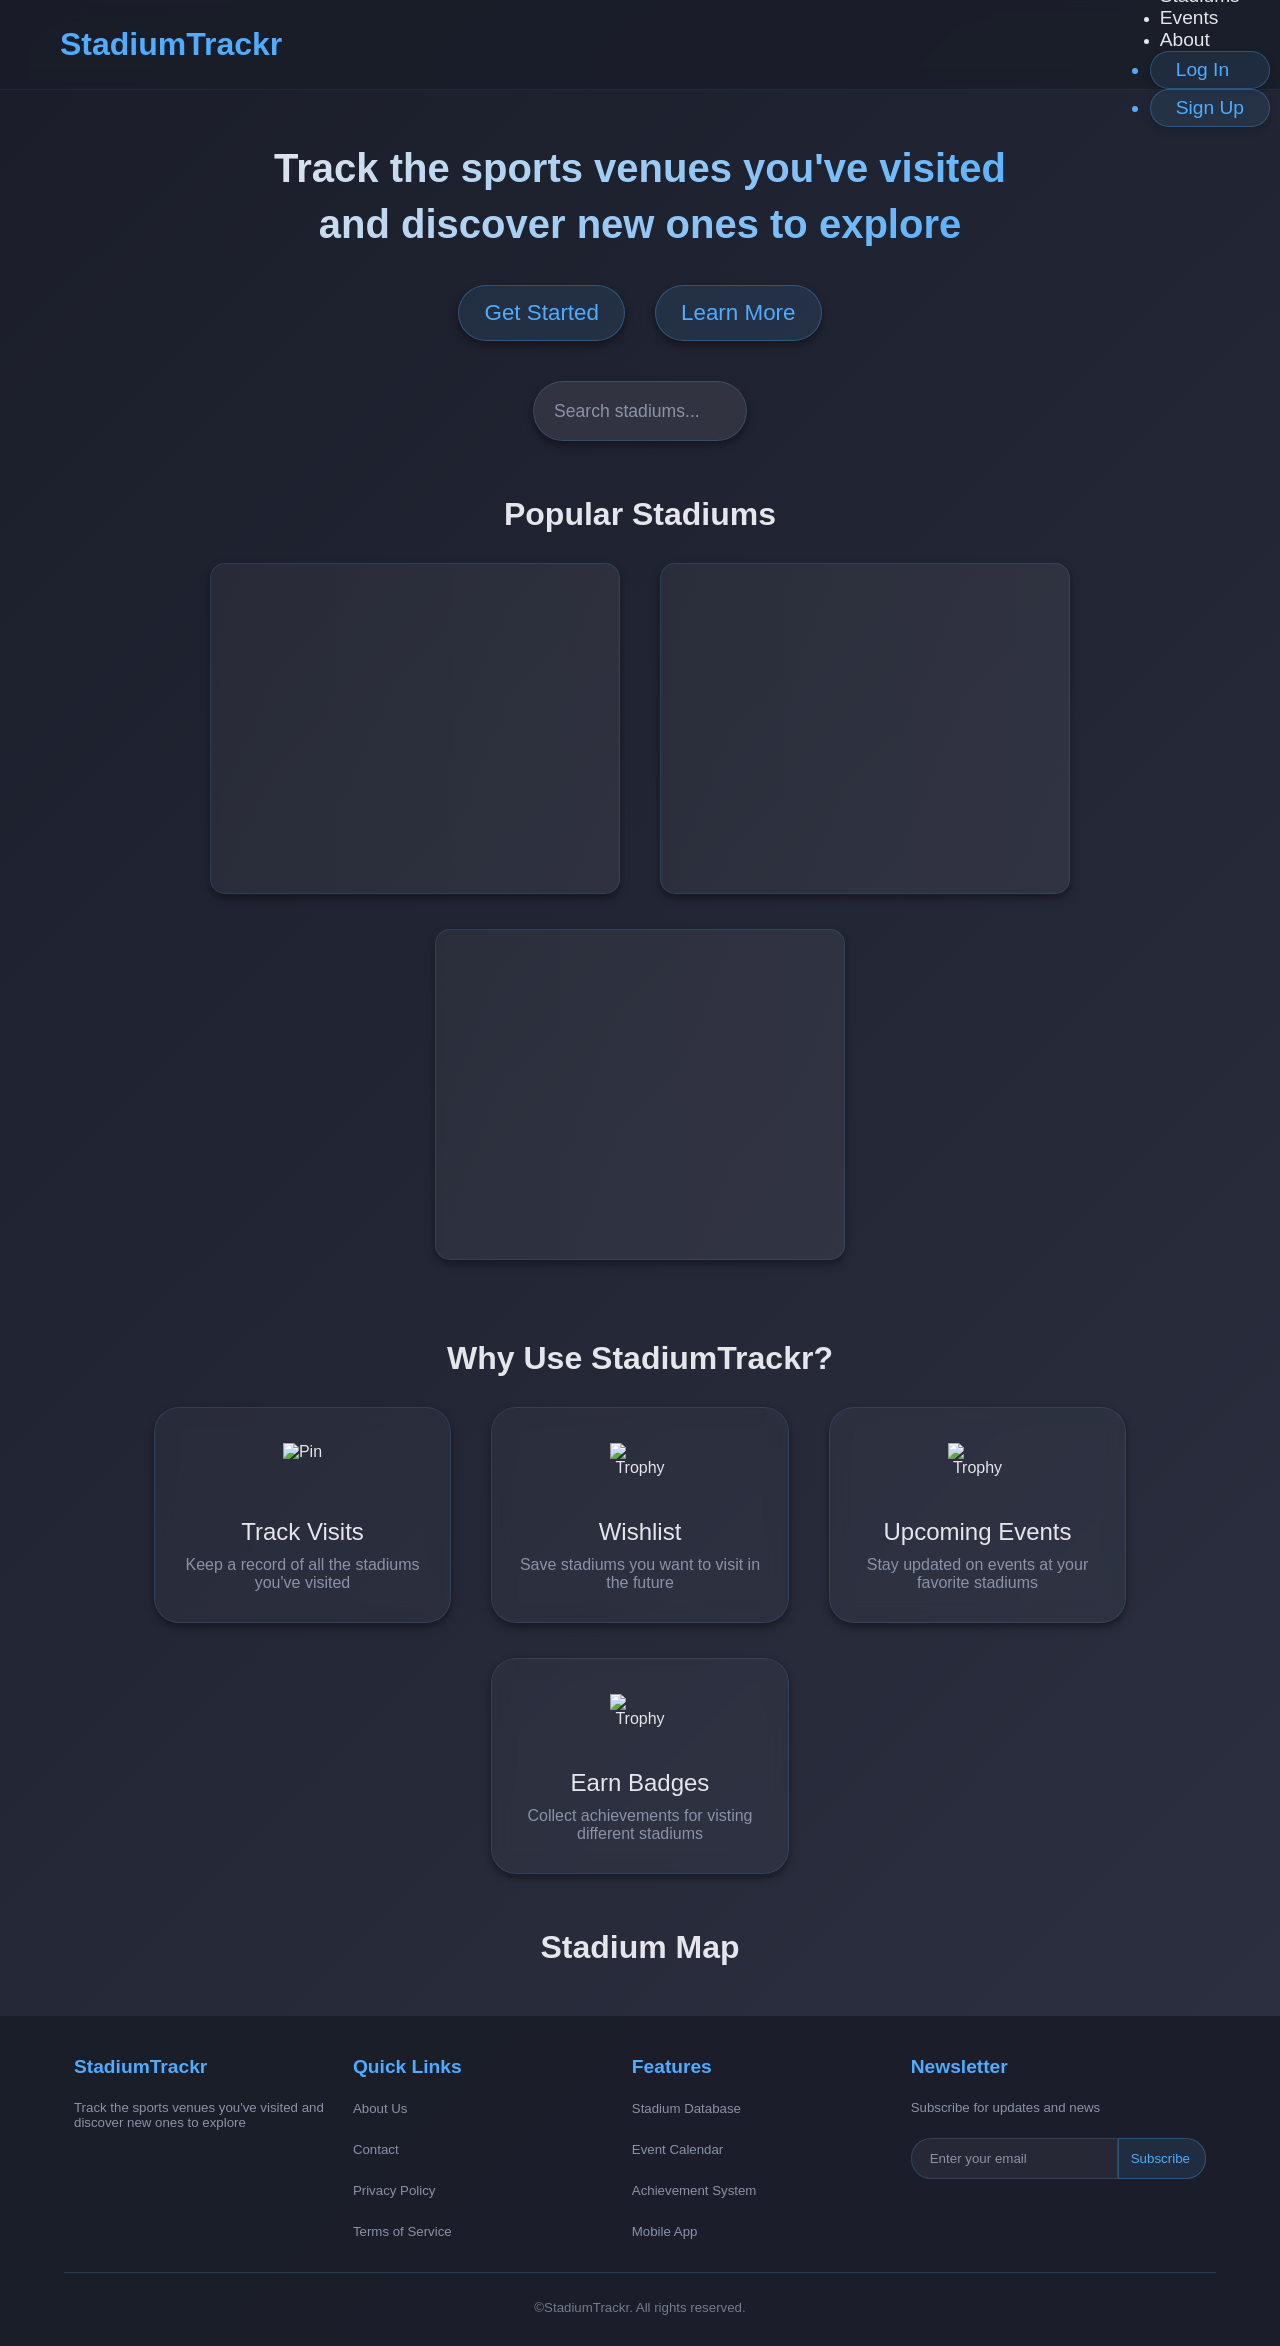
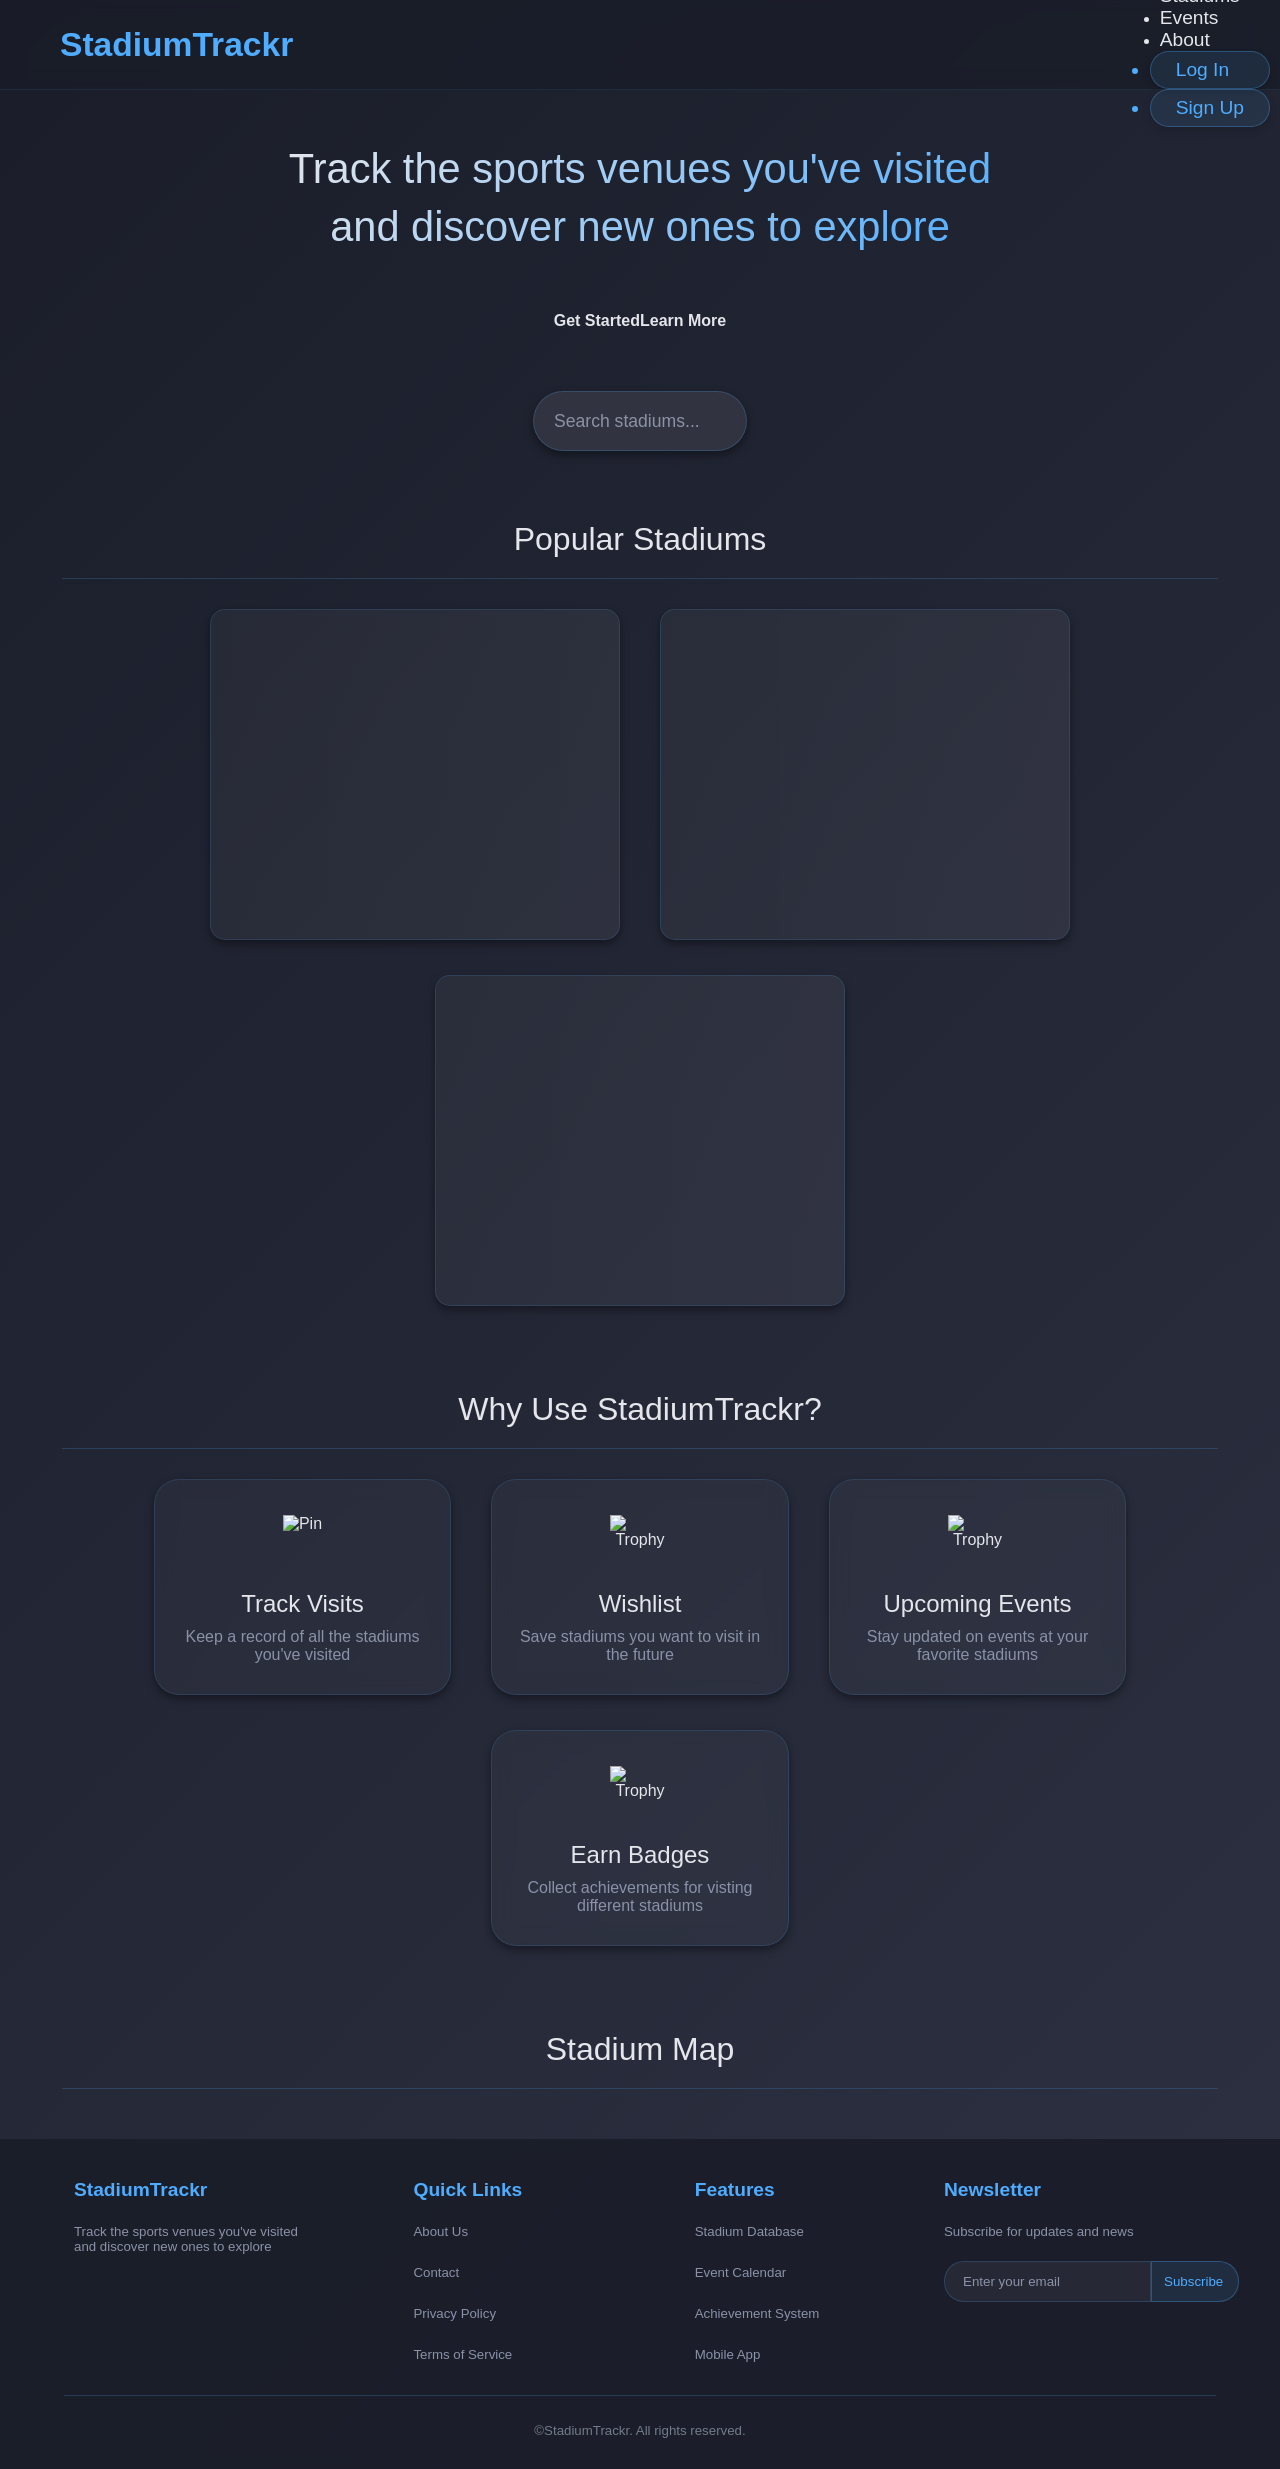

fixed stuff

--- a/css/style.css
+++ b/css/style.css
@@ -34,7 +34,7 @@ body {
 
 #overlay {
     position: fixed;
-    background: rgba(0, 0, 0, 0.7);
+    background: rgba(0, 0, 0, 1);
     width: 100%;
     height: 100%;
     z-index: 10001;
@@ -80,6 +80,7 @@ body {
     font-weight: normal;
     color: var(--color-text-muted);
     cursor: pointer;
+    transition: color 0.1s ease;
 }
 
 #close-create-account-menu:hover, #close-log-in-menu:hover {
@@ -114,7 +115,8 @@ body {
 
 .input-field:focus {
     outline: none;
-    caret-color: var(--color-text);
+    border-color: rgba(79, 172, 254, 0.6);
+    box-shadow: 0 0 0 3px var(--color-primary-10);
 }
 
 #log-in-form span, #create-account-menu span {
@@ -122,10 +124,11 @@ body {
 }
 
 .forgot-password {
-    text-align: right;
-    margin-right: 60px;
-    margin-top: 15px;
-    text-decoration: underline;
+    width: 140px;
+    margin-left: 55px;
+    text-align: left;
+    margin-top: 22px;
+    transition: color 0.1s ease;
 }
 
 .forgot-password:hover {
@@ -141,8 +144,14 @@ body {
     width: 325px;
     height: 40px;
     border-radius: 20px;
-    margin-top: 20px;
-    transition: background-color 0.1s ease-in-out;
+    margin-top: 22px;
+    transition: all 0.2s ease-in-out;
+    cursor: pointer;
+}
+
+#log-in-button:hover, #sign-up-button:hover {
+    background: var(--color-primary-20);
+    transform: translateY(-3px);
 }
 
 #log-in-menu span span, #create-account-menu span span {
@@ -161,37 +170,41 @@ body {
 }
 
 .sign-up-link, .sign-in-link {
-    margin-top: 20px;
+    margin-top: 22px;
 }
 
+.sign-up-link span, .sign-in-link span {
+    transition: color 0.1s ease;
+} 
+
 .sign-up-link span:hover, .sign-in-link span:hover {
-    text-decoration: underline;
+    color: #4088c7 !important;
 }
 
 #terms-and-conditions {
-    width: 25px;
-    height: 25px;
+    width: 20px;
+    height: 20px;
 }
 
 #terms-and-conditions-container {
+    width: 305px;
     display: flex;
-    margin-top: 15px;
+    margin-top: 22px;
     text-align: left;
-    margin-left: 60px;
+    margin-left: 55px;
     align-items: center;
 }
 
 #terms-and-conditions-container label {
-    margin-left: 5px;
+    margin-left: 8px;
+}
+
+#terms-and-conditions-container label a {
+    text-decoration: none;
 }
 
 #terms-and-conditions-container label a:hover {
     color: rgb(199, 199, 199);
-}
-
-#log-in-button:hover, #sign-up-button:hover {
-    background-color: dodgerblue;
-    cursor: pointer;
 }
 
 .menu-fade-in {
@@ -305,6 +318,12 @@ body {
     box-shadow: 0 4px 8px rgba(0, 0, 0, 0.15);
 }
 
+#add-stadium-date-visited:focus {
+    outline: none;
+    border-color: rgba(79, 172, 254, 0.6);
+    box-shadow: 0 0 0 3px var(--color-primary-10);
+}
+
 #add-stadium-date-visited::-webkit-calendar-picker-indicator {
     display: none;
     -webkit-appearance: none;
@@ -327,6 +346,8 @@ body {
 
 #add-stadium-note:focus {
     outline: none;
+    border-color: rgba(79, 172, 254, 0.6);
+    box-shadow: 0 0 0 3px var(--color-primary-10);
 }
 
 #add-stadium-note::placeholder {
@@ -392,7 +413,7 @@ header {
 }
 
 header h1 {
-    font-size: 2rem;
+    font-size: 2.1rem;
     margin-left: 60px;
     font-weight: bold;
     color: var(--color-blue);
@@ -683,19 +704,20 @@ label img:hover {
 
 /*  Welcome Text  */
 #welcome-text {
-    width: 60%;
+    width: 55%;
     margin: 50px auto 0;
     text-align: center;
 }
 
 #welcome-text h2 {
-    font-size: 2.5rem;
+    font-size: 2.6rem;
     font-weight: 600;
     line-height: 1.4;
     background: var(--gradient-text);
     -webkit-background-clip: text;
     -webkit-text-fill-color: transparent;
     background-clip: text;
+    font-weight: normal;
 }
 
 #button-container {
@@ -704,34 +726,39 @@ label img:hover {
     justify-content: center;
 }
 
-#button-container h4 {
+#button-container button {
     font-size: 1.4rem;
     font-weight: normal;
     background: var(--color-primary-10);
     border: 1px solid var(--color-primary-30);
     color: var(--color-blue);
     border-radius: 35px;
-    padding: 14px 25px;
+    padding: 10px 25px;
     margin: 0 15px;
     box-shadow: var(--shadow-default);
     transition: all 0.3s ease;
 }
 
-#button-container h4:hover {
+#button-container button:hover {
     cursor: pointer;
     background: var(--color-primary-20);
     transform: translateY(-3px);
 }
 
+#button-container a {
+    color: var(--color-blue);
+    text-decoration: none;
+}
+
 /*  Stadium Search  */
 #home-stadium-search-container {
     width: 95%;
-    margin: 40px auto;
+    margin: 40px auto 0;
 }
 
 #search-field-home {
     border: none;
-    height: 60px;
+    height: 50px;
     border-radius: 35px;
     padding-left: 21px;
     z-index: 10;
@@ -742,6 +769,12 @@ label img:hover {
     border: 1px solid var(--color-primary-20);
     color: var(--color-text);
     font-size: 1.1rem;
+}
+
+#search-field-home:focus {
+    outline: none;
+    border-color: rgba(79, 172, 254, 0.6);
+    box-shadow: 0 0 0 3px var(--color-primary-10);
 }
 
 #home-search-wrapper {
@@ -913,20 +946,25 @@ label img:hover {
 /*  Popular Stadiums  */
 #popular-stadiums-container {
     width: 95%;
-    margin: 55px auto;
+    margin: 25px auto;
 }
 
 #popular-stadiums-container h2 {
-    margin: 30px auto 20px;
+    margin: 0 auto;
+    padding: 30px 0 20px;
     text-align: center;
     font-size: 2rem;
     color: var(--color-text);
+    font-weight: normal;
+    border-bottom: 1px solid var(--color-primary-20);
+    width: 95%;
 }
 
 #popular-stadiums {
     display: none;
     flex-wrap: wrap;
     justify-content: center;
+    margin-top: 20px;
 }
 
 .popular-stadium {
@@ -951,7 +989,7 @@ label img:hover {
     background: var(--color-secondary);
     backdrop-filter: blur(10px);
     border: 1px solid var(--color-primary-15);
-    padding: 15px 0 15px 20px;
+    padding: 15px 20px;
     border-bottom-left-radius: 15px;
     border-bottom-right-radius: 15px;
 }
@@ -984,19 +1022,24 @@ label img:hover {
 /*  StadiumTrackr Info  */
 #stadium-trackr-container {
     width: 95%;
-    margin: 0 auto;
+    margin: 30px auto 0;
 }
 
 #stadium-trackr-container h2 {
-    margin: 30px auto 20px;
+    margin: 0 auto;
+    padding: 30px 0 20px;
     text-align: center;
     font-size: 2rem;
+    font-weight: normal;
+    border-bottom: 1px solid var(--color-primary-20);
+    width: 95%;
 }
 
 #stadium-trackr-infos {
     display: flex;
     flex-wrap: wrap;
     justify-content: center;
+    margin-top: 20px;
 }
 
 .stadium-trackr-info {
@@ -1041,19 +1084,23 @@ label img:hover {
 /*  Home Stadium Map  */
 #home-stadium-map-container {
     width: 95%;
-    margin: 20px auto;
+    margin: 30px auto 0;
 }
 
 #home-stadium-map-container h2 {
+    margin: 0 auto;
+    padding: 30px 0 20px;
     text-align: center;
-    margin: 30px auto 30px;
     font-size: 2rem;
+    font-weight: normal;
+    border-bottom: 1px solid var(--color-primary-20);
+    width: 95%;
 }
 
 #home-stadium-map {
     display: none;
     width: 91%;
-    margin: 0 auto;
+    margin: 20px auto 0;
     height: 500px;
     border-radius: 25px;
     box-shadow: var(--shadow-default);
@@ -1164,9 +1211,13 @@ footer {
     list-style-type: none;
     padding: 0;
     display: flex;
-    justify-content: space-between;
+    justify-content: space-around;
     padding-bottom: 20px;
     border-bottom: 1px solid var(--color-primary-20);
+}
+
+.footer-item:last-of-type {
+    padding-left: 38px;
 }
 
 .footer-item h4 {
@@ -1176,6 +1227,10 @@ footer {
 
 .footer-item h5 {
     color: var(--color-text-muted);
+}
+
+.footer-links {
+    padding-left: 70px;
 }
 
 .footer-links h4 {
@@ -1262,8 +1317,8 @@ footer h5 {
 }
 
 #explore-text h2 {
-    font-size: 2.5rem;
-    font-weight: 600;
+    font-size: 2.6rem;
+    font-weight: normal;
     line-height: 1.4;
     background: var(--gradient-text);
     -webkit-background-clip: text;
@@ -1614,7 +1669,7 @@ footer h5 {
 
 .page-btn.arrow {
     font-size: 1.2rem;
-    font-weight: bold;
+    font-weight: normal;
 }
 
 .page-ellipsis {
@@ -2275,8 +2330,8 @@ footer h5 {
 }
 
 #my-stadiums-text h2, #wishlist-text h2 {
-    font-size: 2.5rem;
-    font-weight: 600;
+    font-size: 2.6rem;
+    font-weight: normal;
     line-height: 1.4;
     background: var(--gradient-text);
     -webkit-background-clip: text;
@@ -2293,8 +2348,8 @@ footer h5 {
 }
 
 #achievements-text h2 {
-    font-size: 2.5rem;
-    font-weight: 600;
+    font-size: 2.6rem;
+    font-weight: normal;
     line-height: 1.4;
     background: var(--gradient-text);
     -webkit-background-clip: text;
@@ -2450,8 +2505,8 @@ footer h5 {
 /*  User Activity  */
 #user-activity-welcome-text {
     text-align: center;
-    font-size: 2.5rem;
-    font-weight: 600;
+    font-size: 2.6rem;
+    font-weight: normal;
     line-height: 1.4;
     background: var(--gradient-text);
     -webkit-background-clip: text;
@@ -2953,7 +3008,7 @@ footer h5 {
 
 #home-stadium-map-skeleton {
     width: 91%;
-    margin: 0 auto;
+    margin: 20px auto 0;
     height: 500px;
     border-radius: 25px;
     background: linear-gradient(90deg, var(--color-secondary) 0%, rgba(255, 255, 255, 0.06) 50%, var(--color-secondary) 100%);
@@ -2967,6 +3022,7 @@ footer h5 {
     display: flex;
     justify-content: center;
     flex-wrap: wrap;
+    margin-top: 20px;
 }
 
 #filter-bar-skeleton {
@@ -3303,6 +3359,10 @@ footer h5 {
         margin-left: 30px;
         font-size: 1.7rem !important;
     }
+    #button-container button {
+        margin: 0 5px;
+        font-size: 1.2rem;
+    }
     .leaflet-popup-content-wrapper {
         width: 300px;
     }
@@ -3378,7 +3438,7 @@ footer h5 {
     .stadiums-list-stadium img {
         max-width: 100%;
     }
-    .user-stadium {
+    .user-stadium, .stadiums-list-stadium {
         width: 100%;
         max-width: 368px;
     }
@@ -3387,7 +3447,7 @@ footer h5 {
         height: auto;
         aspect-ratio: 16 / 9;
     }
-    .user-stadium-text {
+    .user-stadium-text, .stadiums-list-stadium-text {
         width: 100%;
     }
     #user-home-welcome-text {
@@ -3474,6 +3534,12 @@ footer h5 {
     }
 }
 
+@media screen and (max-width: 525px) {
+    #welcome-text {
+        width: 90% !important;
+    }
+}
+
 @media screen and (max-width: 575px) {
     #user-stadiums-header-container, #user-stadiums-header-container-skeleton {
         flex-direction: column;
@@ -3535,7 +3601,7 @@ footer h5 {
         display: none;
     }
     #welcome-text {
-        width: 80% !important;
+        width: 80%;
     }
     #button-container h4 {
         padding: 14px 22px;
@@ -3614,6 +3680,9 @@ footer h5 {
 }
 
 @media screen and (max-width: 715px) {
+    #welcome-text {
+        width: 75%;
+    }
     #welcome-text h2 {
         font-size: 2.2rem !important;
     }
@@ -3634,7 +3703,7 @@ footer h5 {
         margin: 20px auto 40px;
     }
     #filter-bar-skeleton {
-        height: 485px !important;
+        height: 478px !important;
         margin-bottom: 45px;
     }
     #achievements-filter-bar-skeleton {
@@ -3693,8 +3762,15 @@ footer h5 {
         flex-direction: column;
         flex-wrap: wrap;
     }
+    .footer-links {
+        text-align: left;
+        padding: 0;
+    }
     .footer-item {
         margin: 0;
+    }
+    .footer-item:last-of-type {
+        padding: 0;
     }
     #copyright {
         padding-bottom: 27px;
